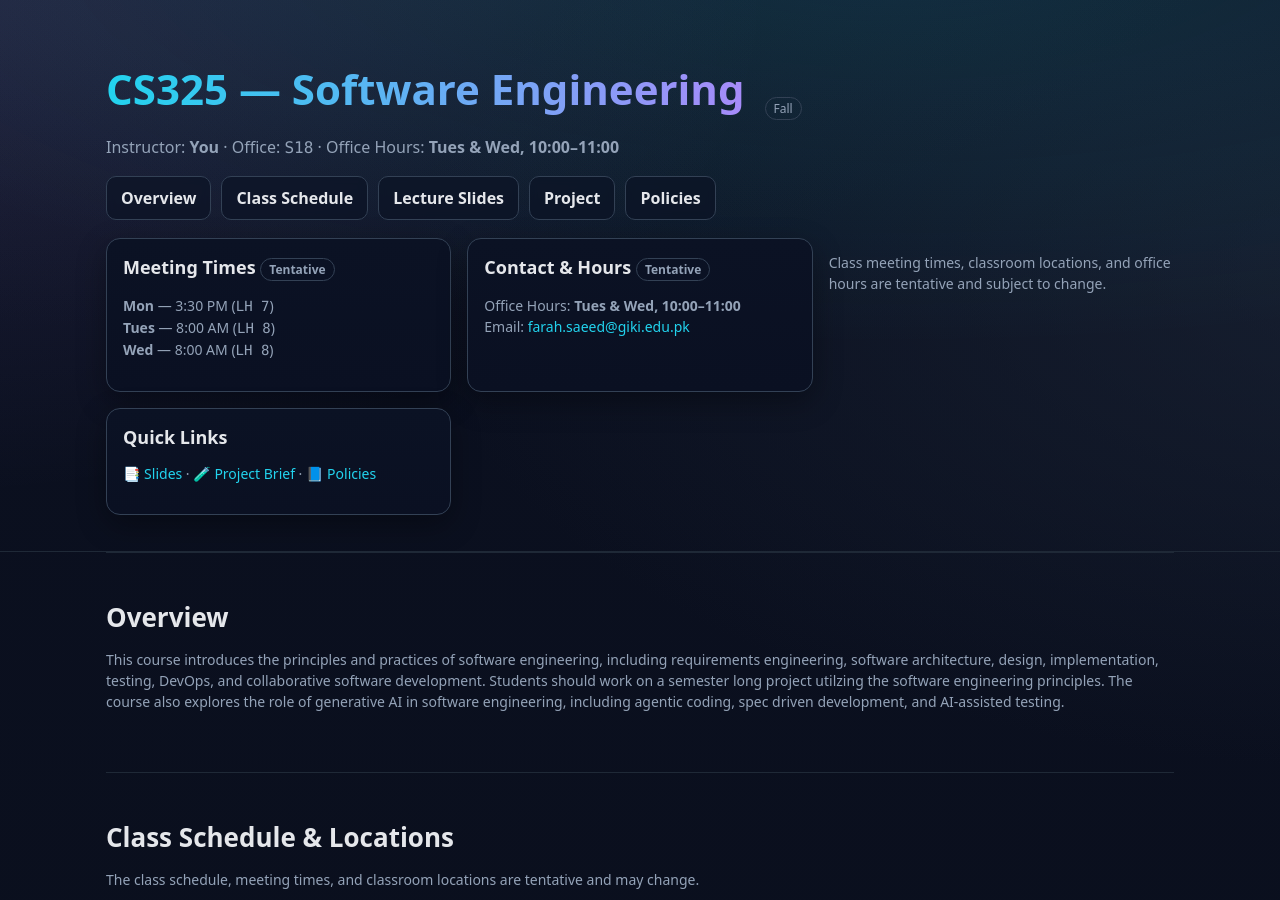
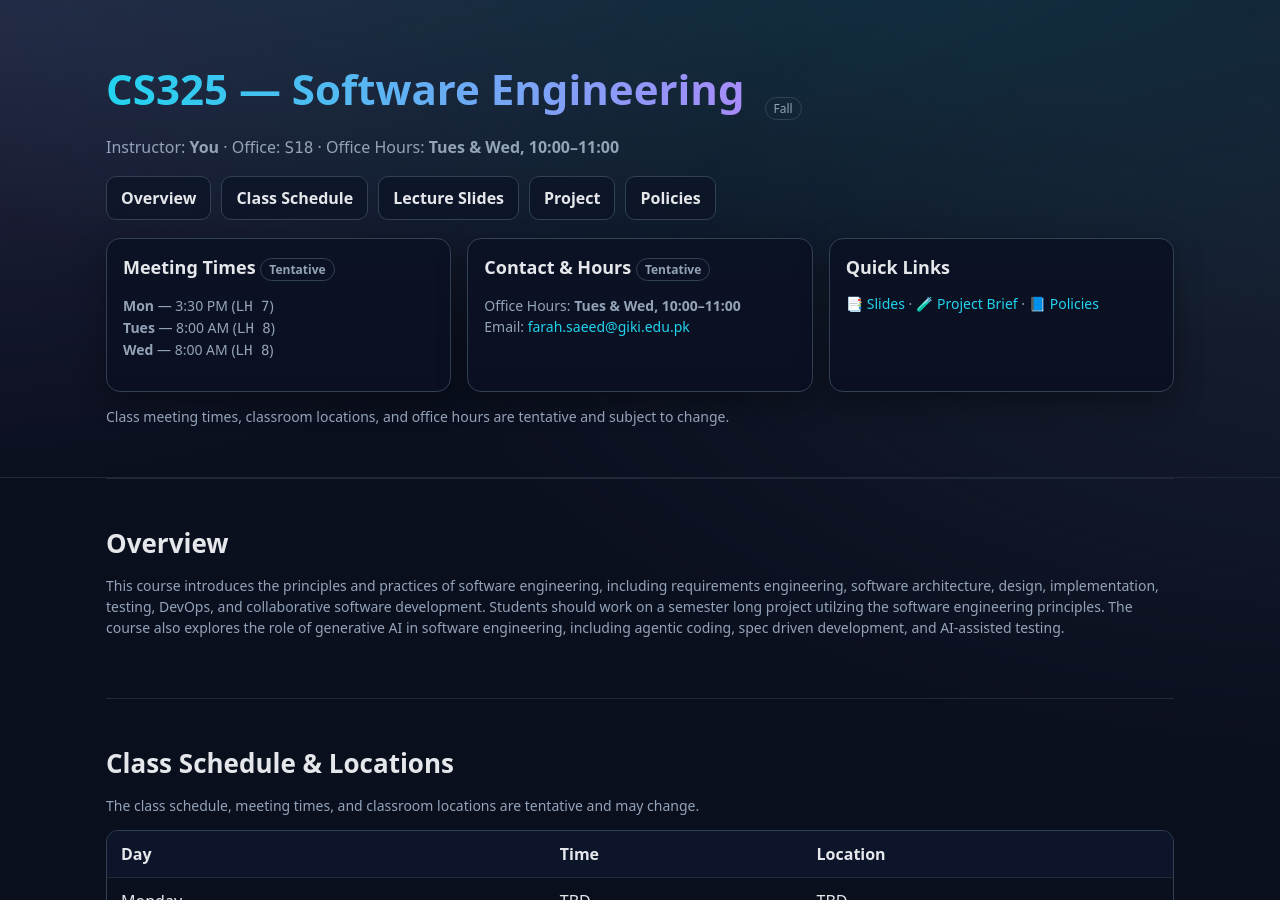
Before and after one commit to FarahSaeed/FarahSaeed.github.io, a Jekyll site: the page courses/fall26_cs325.html, which Jekyll copies as it is, in a window 1280 px wide and 900 px high. Built offline with Jekyll 4.4.1, drawn with Linux system fonts in a browser that asks for light colours.

Commit message:
Update fall26_cs325.html

```diff
--- a/courses/fall26_cs325.html
+++ b/courses/fall26_cs325.html
@@ -128,9 +128,7 @@
           Office Hours: <strong>Tues & Wed, 10:00–11:00</strong><br/>
           Email: <a class="link" href="mailto:farah.saeed@giki.edu.pk">farah.saeed@giki.edu.pk</a></p>
       </div>
-	  <p class="meta">
-Class meeting times, classroom locations, and office hours are tentative and subject to change.
-</p>
+
       <div class="card">
         <h3>Quick Links</h3>
         <p class="meta">
@@ -140,6 +138,9 @@ Class meeting times, classroom locations, and office hours are tentative and sub
         </p>
       </div>
     </div>
+	  	  <p class="meta">
+Class meeting times, classroom locations, and office hours are tentative and subject to change.
+</p>
   </div>
 </header>
 
```
